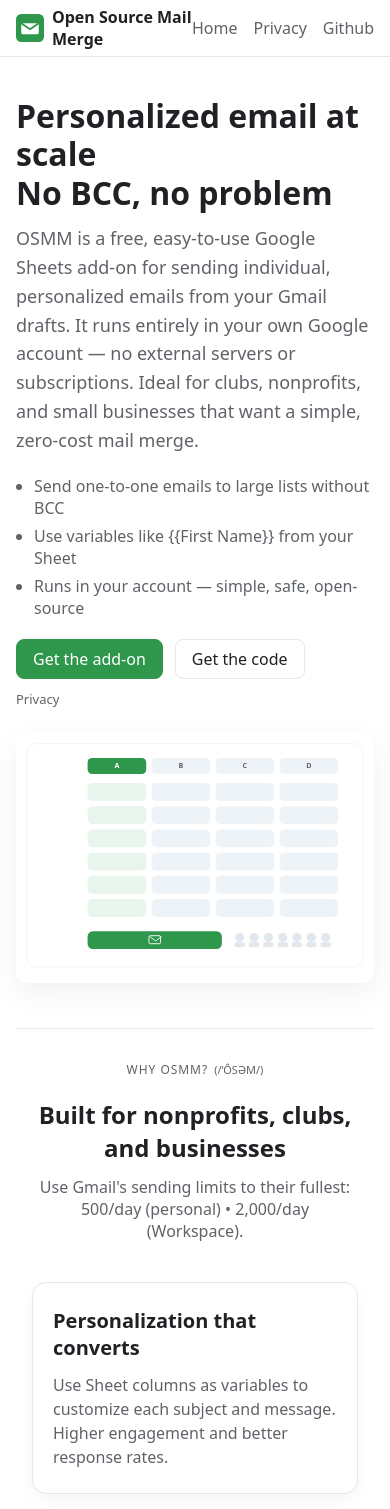
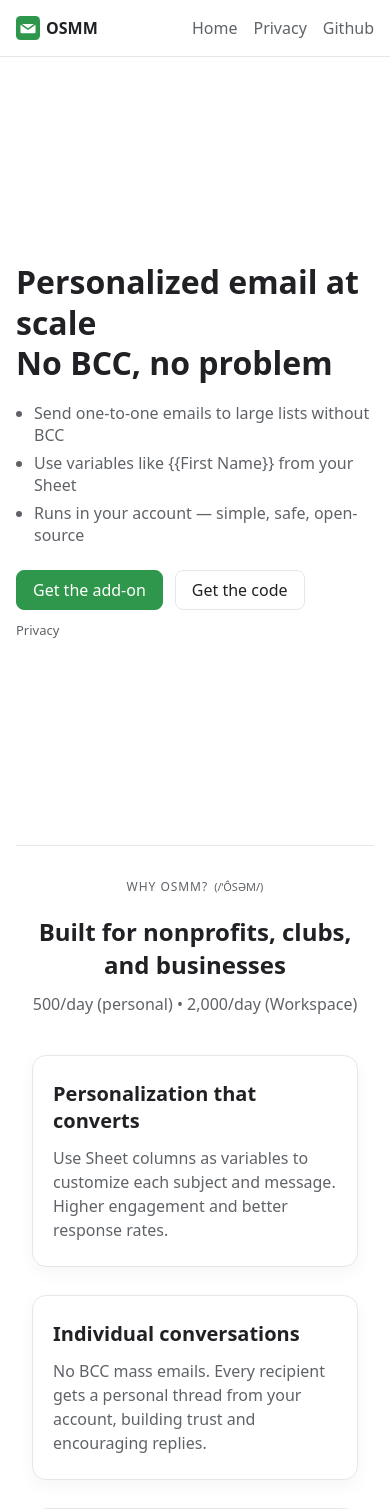
Before and after one commit to Foundry-01/Open-Source-Mail-Merge--OSMM-, a React (Vite) app in the folder website/: page / in a window 390 px wide. Shown: the top 1509 px of the page. Built offline with nearby package versions, Linux system fonts and the light colour scheme.

Commit message:
some mobile improvements

```diff
--- a/website/src/pages/App.tsx
+++ b/website/src/pages/App.tsx
@@ -12,6 +12,7 @@ export default function App(): JSX.Element {
           <Link to="/" className="brand">
             <img src="/logo.svg" alt="OSMM" className="brand-logo" />
             <span className="brand-name">Open Source Mail Merge</span>
+            <span className="brand-name-short">OSMM</span>
           </Link>
           <nav className="nav">
             <Link to="/" className="nav-link">Home</Link>
--- a/website/src/pages/Home.tsx
+++ b/website/src/pages/Home.tsx
@@ -41,7 +41,8 @@ export default function Home(): React.ReactElement {
             <span className="pronounce" aria-label="Pronounced 'awesome'" title="Pronounced 'awesome'">(/ˈôsəm/)</span>
           </div>
           <h2>Built for nonprofits, clubs, and businesses</h2>
-          <p className="section-subtitle">Use Gmail's sending limits to their fullest: 500/day (personal) • 2,000/day (Workspace).</p>
+          <p className="section-subtitle subtitle-desktop">Use Gmail's sending limits to their fullest: 500/day (personal) • 2,000/day (Workspace).</p>
+          <p className="section-subtitle subtitle-mobile">500/day (personal) • 2,000/day (Workspace)</p>
           <div className="grid grid-3">
             <div className="card accent">
               <h3>Personalization that converts</h3>
--- a/website/src/styles/global.css
+++ b/website/src/styles/global.css
@@ -39,6 +39,7 @@ body {
 .brand { display:flex; align-items:center; text-decoration:none; color:inherit; }
 .brand-logo { width: 28px; height: 28px; margin-right: 8px; }
 .brand-name { font-weight: 600; }
+.brand-name-short { display: none; font-weight: 700; }
 .nav { display:flex; gap: 16px; }
 .nav-link { color: var(--text-muted); text-decoration: none; }
 .nav-link:hover { color: var(--text); }
@@ -93,6 +94,8 @@ body {
   max-width: 600px;
   font-weight: 500;
 }
+.subtitle-mobile { display: none; }
+.subtitle-desktop { display: block; }
 .pronounce {
   margin-left: 6px;
   color: var(--text-muted);
@@ -235,7 +238,21 @@ body {
 
 @media (max-width: 800px) {
   .site-header .container { height: 56px; }
-  .hero { grid-template-columns: 1fr; min-height: auto; padding: 40px 0; }
+  .hero { grid-template-columns: 1fr; min-height: calc(100vh - 56px); padding: 56px 0; }
+  /* Mobile brand: show short name, hide long name and icon spacing */
+  .brand-logo { margin-right: 6px; width: 24px; height: 24px; }
+  .brand-name { display: none; }
+  .brand-name-short { display: inline; }
+  /* Trim hero copy on mobile */
+  .hero p { display: none; }
+  /* Slightly increase vertical rhythm within hero */
+  .hero h1 { margin: 0 0 18px; line-height: 1.28; }
+  .hero-bullets { margin: 0 0 24px; }
+  /* Hide hero illustration on mobile */
+  .hero-art { display: none; }
+  /* Mobile subtitle swap */
+  .subtitle-desktop { display: none; }
+  .subtitle-mobile { display: block; }
   .grid, .grid.grid-3 { grid-template-columns: 1fr; }
   .section { padding: 32px 0; }
   .section h2 { font-size: 24px; }
```
Also changed, not shown: website/nextsteps/home-hero-copy.md (+1 -0 lines), 5 other files (tests, documents, lock files or other folders).
